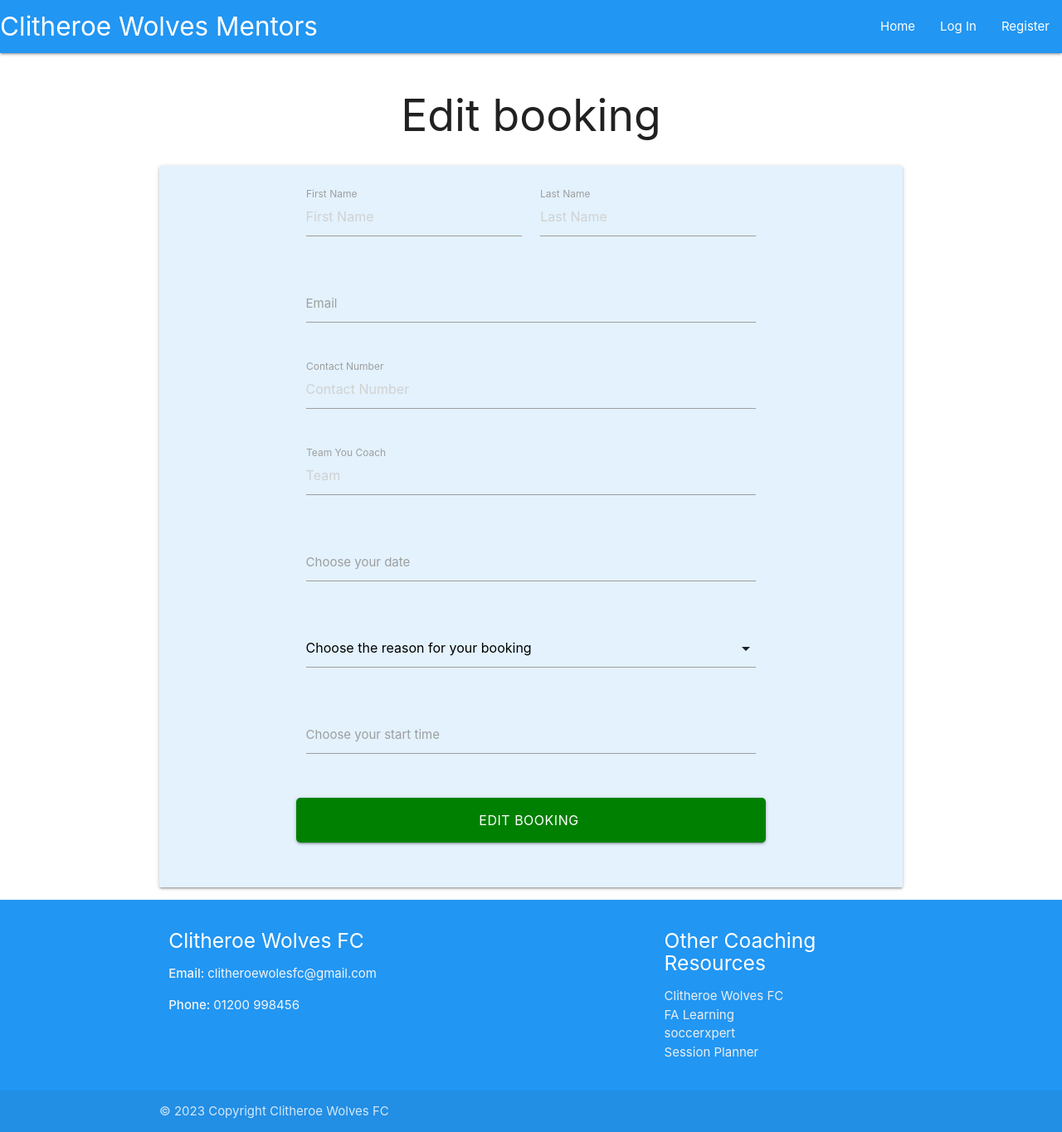
After one commit to Gazerb/coach-mentor, a Flask app: page /edit_booking in a window 1280 px wide. The commit adds this page. Shown: the whole page at 83% size. Run offline with Flask 2, Linux system fonts and the light colour scheme; data that the repository does not hold is empty; some libraries are stand-ins or nearby versions.

Commit message:
edit booking page added

```diff
--- a/app.py
+++ b/app.py
@@ -139,6 +139,12 @@ def make_a_booking():
     return render_template("make_a_booking.html")
 
 
+@app.route("/edit_booking", methods=["GET", "POST"])
+def edit_booking():
+    edit_booking = mongo.db.bookings.find_one({"_id": ObjectId()})
+    return render_template("edit_booking.html", edit_booking=edit_booking)
+
+
 if __name__ == "__main__":
     app.run(host=os.environ.get("IP"),
             port=int(os.environ.get("PORT")),
--- a/templates/bookings.html
+++ b/templates/bookings.html
@@ -15,8 +15,8 @@
                   <p><strong>Email:</strong> {{ bookings.email }}</p>
                 </div>
                 <div class="card-action">
-                  <button class="button">Edit</button>
-                  <button class="cancel">Cancel</button>
+                  <a href="{{ url_for('edit_booking') }}" class="button">Edit</a>
+                  <a href="" class="cancel">Cancel</a>
                 </div>
               </div>
             </div>
--- /dev/null
+++ b/templates/edit_booking.html
@@ -0,0 +1,66 @@
+{% extends "base.html" %}
+{% block content %}
+<h2 class="center-text padding">Edit booking</h2>
+<div class="row card-panel blue lighten-5">
+    <form class="col s12 m8 offset-m2" method="POST" action="{{ url_for('edit_booking') }}">
+        <div class="row">
+            <div class="input-field col s6">
+                <input placeholder="First Name" id="first_name" name="first_name" value="{{ edit_booking.first_name }}" type="text" class="validate" required>
+                <label for="first_name">First Name</label>
+            </div>
+            <div class="input-field col s6">
+                <input placeholder="Last Name" id="last_name" name="last_name" type="text" class="validate" required>
+                <label for="last_name">Last Name</label>
+            </div>
+        </div>
+        <div class="row">
+            <div class="input-field col s12">
+                <input id="email" name="email" type="email" class="validate" required>
+                <label for="email">Email</label>
+            </div>
+        </div>
+        <div class="row">
+            <div class="input-field col s12">
+                <input placeholder="Contact Number" id="contact_number" name="contact_number" type="text"
+                    class="validate" required>
+                <label for="contact_number">Contact Number</label>
+            </div>
+        </div>
+        <div class="row">
+            <div class="input-field col s12">
+                <input placeholder="Team" id="team" name="team" type="text" class="validate">
+                <label for="team">Team You Coach</label>
+            </div>
+        </div>
+        <div class="row">
+            <div class="input-field col s12">
+                <input id="date" name="date" type="text" class="datepicker validate" required>
+                <label for="date">Choose your date</label>
+            </div>
+        </div>
+        <div class="row">
+            <div class="input-field col s12">
+                    <select id="booking_reason" name="booking_reason">
+                    <label for="booking_reason">Reason for booking</label>
+                    <option value="" disabled selected>Choose the reason for your booking</option>
+                    <option value="Training help">Help with Training</option>
+                    <option value="Advice">Advice</option>
+                    <option value="Match Support">Match Day Support</option>
+                </select>
+            </div>
+        </div>
+        <div class="row">
+            <div class="input-field col s12">
+                <input id="time" name="time" type="text" class="timepicker validate" required>
+                <label for="date">Choose your start time</label>
+            </div>
+        </div>
+        <!-- register -->
+        <div class="row">
+            <button type="submit" class="col s12 btn-large button">
+                Edit Booking <i class="fas fa-calendar-days"></i>
+            </button>
+        </div>
+    </form>
+</div>
+{% endblock %}
```
